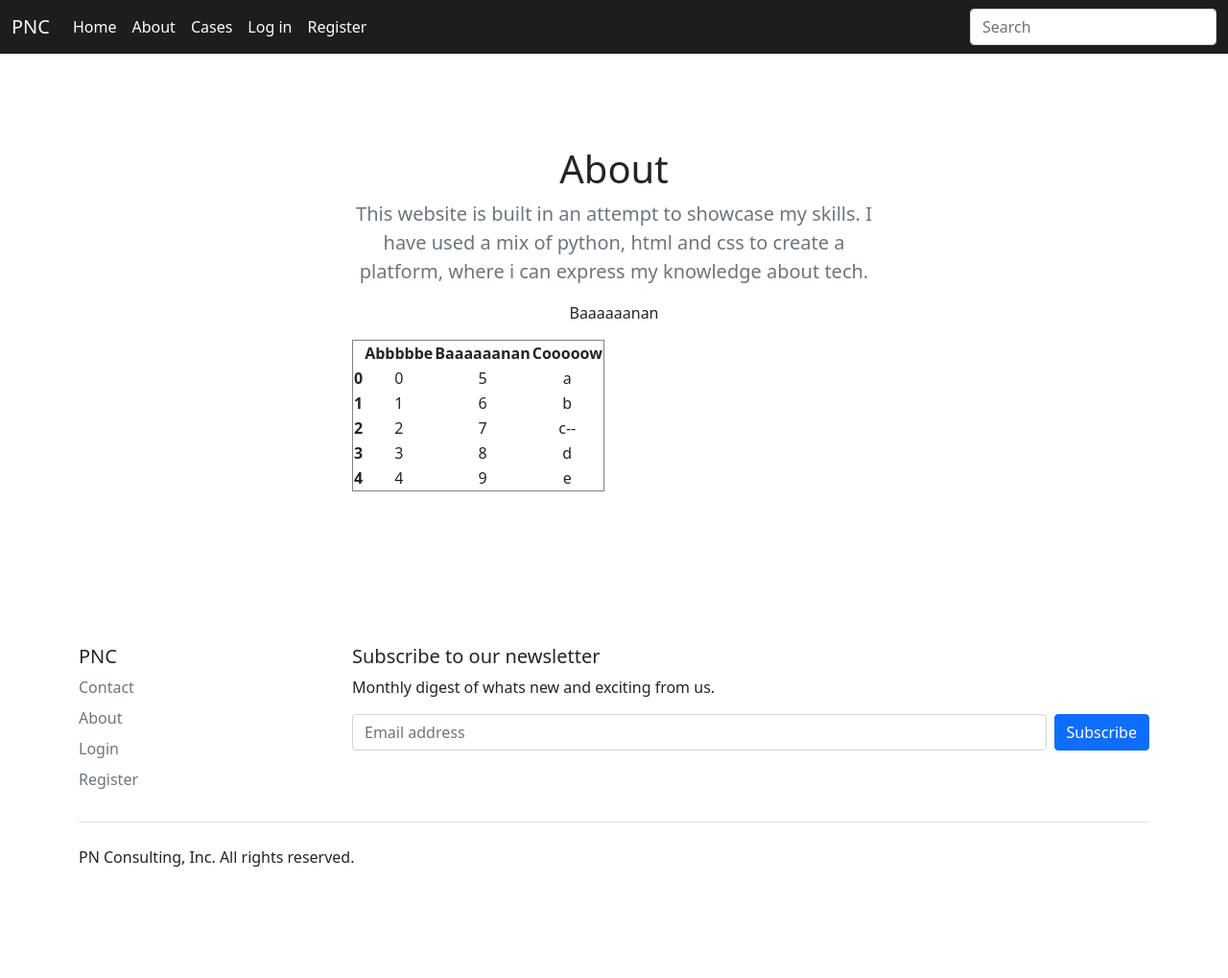
After one commit to PeteRNis/pnconsulting, a Flask app: page /cases in a window 1280 px wide. The commit adds this page. Shown: the whole page at 96% size. Run offline with Flask 2, Linux system fonts and the light colour scheme.

Commit message:
newest additions

```diff
--- a/app.py
+++ b/app.py
@@ -2,4 +2,4 @@
 from project_1 import app
 
 if __name__ == '__main__':
-    app.run(debug=False)
+    app.run(debug=True)
--- a/project_1/core/views.py
+++ b/project_1/core/views.py
@@ -1,7 +1,13 @@
 from project_1.models import BlogPost
-from flask import render_template, request, Blueprint
+from flask import render_template, request, Blueprint, session
+import numpy as np
+import pandas as pd
 
 core = Blueprint('core',__name__)
+
+df = pd.DataFrame({'Abbbbbe': [0, 1, 2, 3, 4],
+                   'Baaaaaanan': [5, 6, 7, 8, 9],
+                   'Cooooow': ['a', 'b', 'c--', 'd', 'e']})
 
 @core.route('/')
 def index():
@@ -16,3 +22,7 @@ def info():
 @core.route('/contact')
 def contact():
     return render_template('contact.html')
+
+@core.route('/cases')
+def cases():
+    return render_template('cases/cases.html',  tables=[df.to_html(classes='data')], titles=df.columns.values)
--- a/project_1/templates/base.html
+++ b/project_1/templates/base.html
@@ -13,7 +13,7 @@
 
 
     <nav >
-      <nav class="navbar navbar-expand-sm navbar-dark bg-dark">
+      <nav class="navbar navbar-expand-sm navbar-dark" style="background-color: #1c1d1f;">
 
     <!-- Navbar content -->
     <div class="container-fluid">
@@ -29,6 +29,9 @@
         </li>
         <li id = "testid" class="nav-item">
           <a class="nav-link active" href="{{ url_for('core.info')}}">About</a>
+        </li>
+        <li id = "testid" class="nav-item">
+          <a class="nav-link active" href="{{ url_for('core.cases')}}">Cases</a>
         </li>
         {% if current_user.is_authenticated %}
         <li class="nav-item">
--- /dev/null
+++ b/project_1/templates/cases/cases.html
@@ -0,0 +1,20 @@
+{% extends 'base.html' %}
+{% block content %}
+  <section class="py-5 text-center container">
+  <div class="row py-lg-5">
+    <div class="col-lg-6 col-md-8 mx-auto">
+      <h1 class="fw-light">About</h1>
+      <p class="lead text-muted">This website is built in an attempt to showcase my skills. I have used a mix of python, html and css to create a platform, where i can express my knowledge about tech.</p>
+      <p>
+        {% for table in tables %}
+                    {{titles[loop.index]}}
+                    {{ table|safe }}
+        {% endfor %}
+
+
+      </p>
+    </div>
+  </div>
+  </section>
+
+{% endblock %}
--- a/project_1/templates/user_blog_posts.html
+++ b/project_1/templates/user_blog_posts.html
@@ -51,14 +51,16 @@
               {% endif %}
 
           </article>
+          {% endfor %}
 
         </div>
 
 
       </div>
-{% endfor %}
+      </div>
 
-</div>
+
+
 <br>
 <br>
   <nav aria-label="Page navigation example">
```
Also changed, not shown: project_1/templates/register.html (+7 -4 lines).
